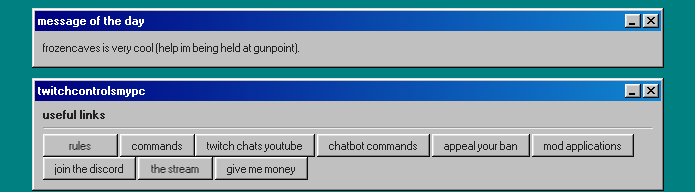
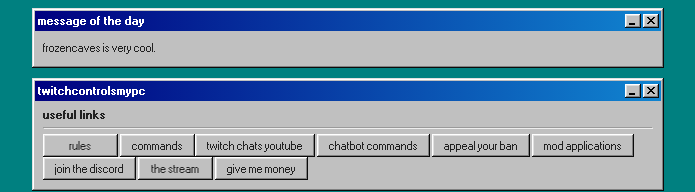
Before and after one commit to twitchcontrolsmypc/Website, a plain HTML site: page index.html in a window 1280 px wide. Shown: the top 192 px of the page, without its empty margins (292-987 px from the left). Drawn offline with nearby package versions, Linux system fonts and the light colour scheme.

Commit message:
Update index.html

```diff
--- a/index.html
+++ b/index.html
@@ -70,7 +70,7 @@
         <div class="window-body">
           <!-- MESSAGE OF THE DAY DO NOT TOUCH UNLESS DEVIN SAYS SO -->
           <p>
-            frozencaves is very cool (help im being held at gunpoint)</a>.
+            frozencaves is very cool</a>.
             <!-- <img src=""
      width="30"
      height="30" /> -->
```
